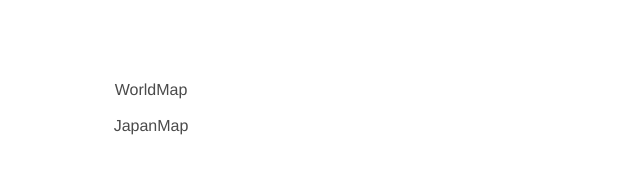
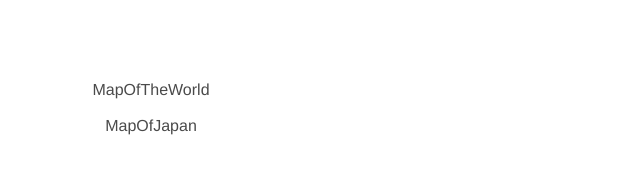
Before and after one commit to KaiShoya/amchart-sample, a Vue app: page / in a window 1280 px wide. Shown: the top 194 px of the page, without its empty margins (0-640 px from the left). Built offline with nearby package versions, Linux system fonts and the light colour scheme.

Commit message:
JapanMapがなんとなく気持ち悪かったのでMapOf~に統一

```diff
--- a/src/components/Menu.vue
+++ b/src/components/Menu.vue
@@ -4,8 +4,8 @@
       General
     </p> -->
     <ul class="menu-list">
-      <li><router-link to="/world-map">WorldMap</router-link></li>
-      <li><router-link to="/japan-map">JapanMap</router-link></li>
+      <li><router-link to="/map-of-the-world">MapOfTheWorld</router-link></li>
+      <li><router-link to="/map-of-japan">MapOfJapan</router-link></li>
     </ul>
   </aside>
 </template>
```
Also changed, not shown: src/main.js (+4 -4 lines), src/components/MapOfJapan.vue (renamed from src/components/JapanMap.vue), src/components/MapOfTheWorld.vue (renamed from src/components/WorldMap.vue).
